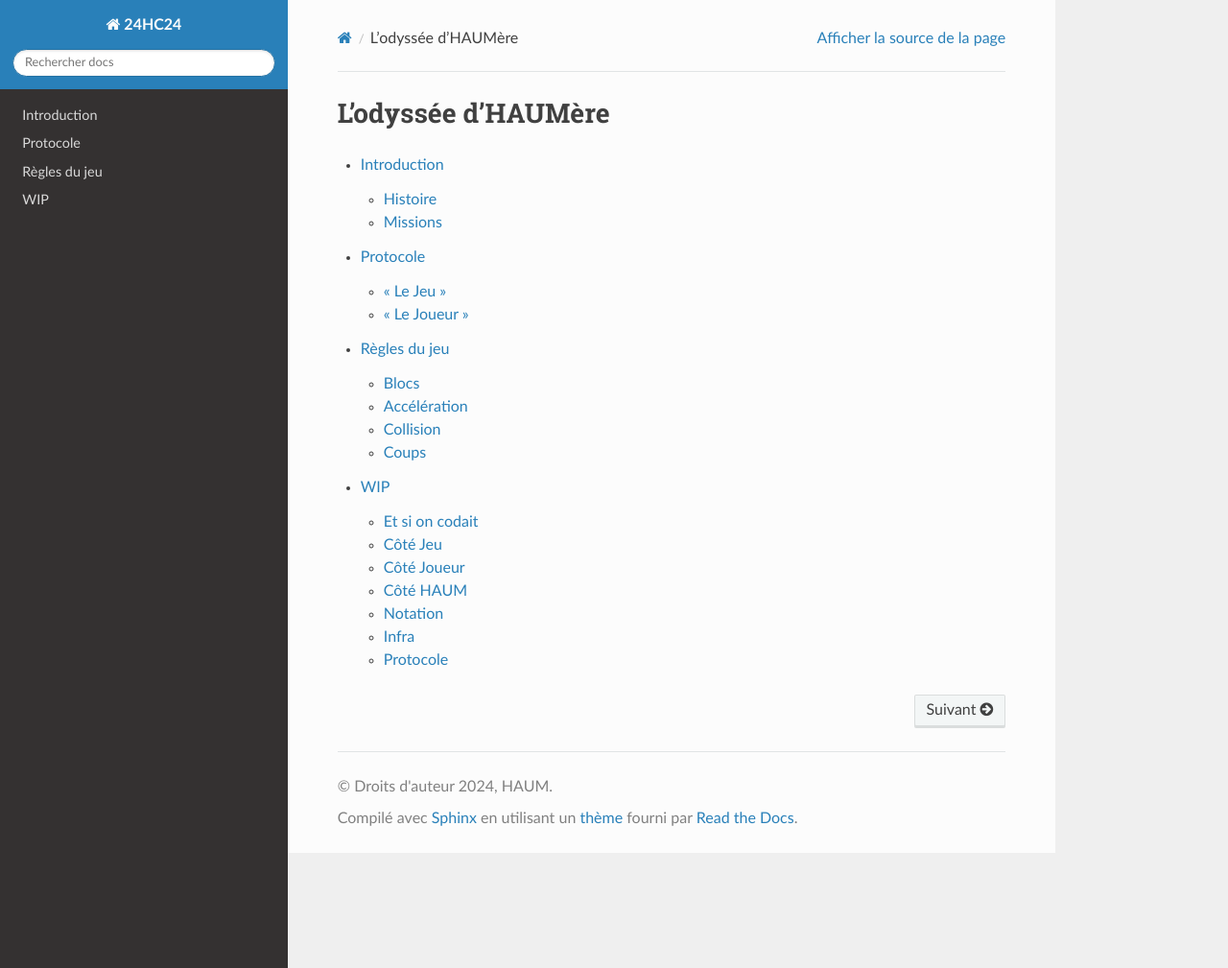
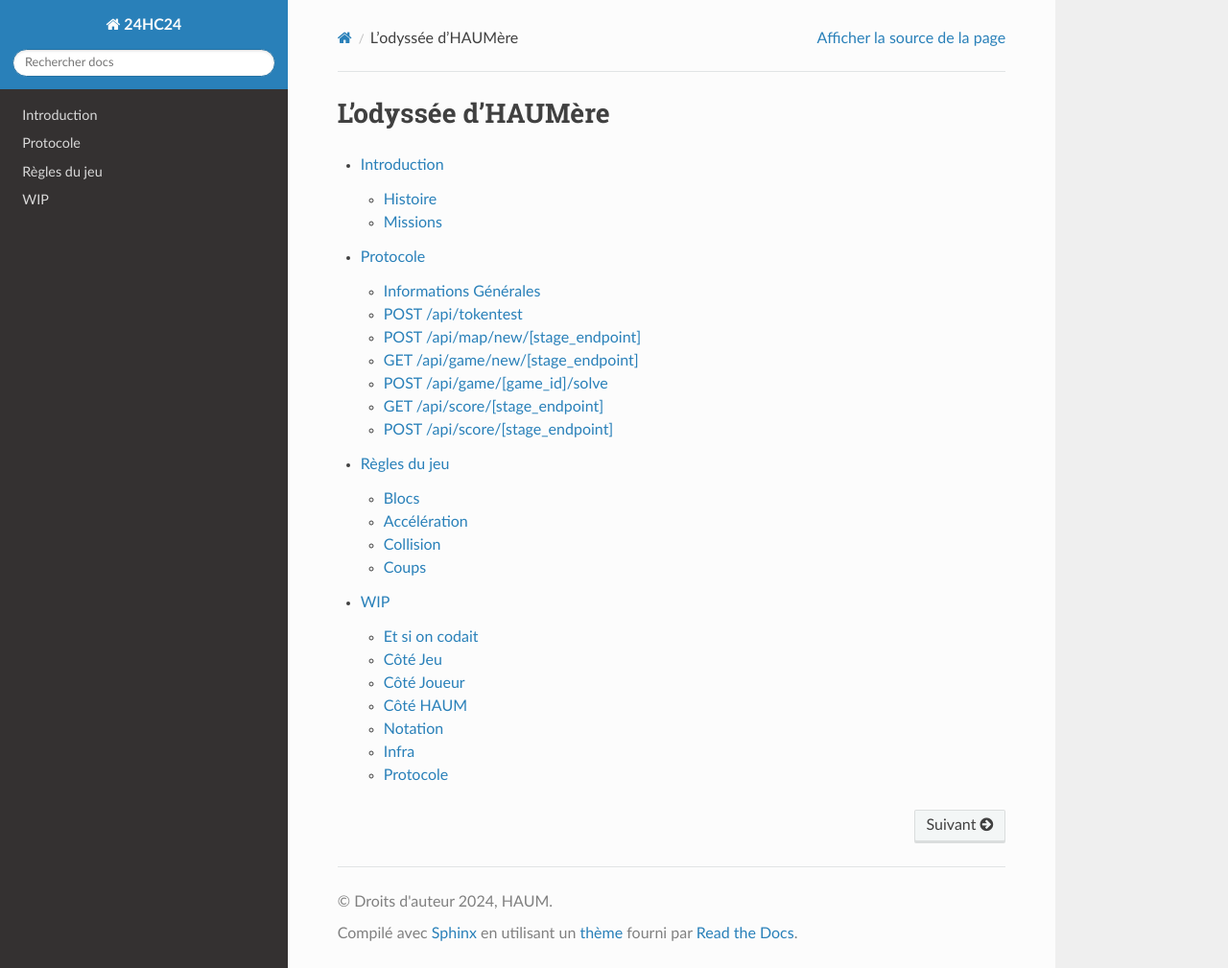
Before and after one commit to haum/24hc24, a Sphinx documentation site: the page built from documentation/index.rst, in a window 1280 px wide and 1009 px high. Shown: the whole window at 96% size. Built offline with Sphinx 7.4.7 and the Read the Docs theme 2.0.0, drawn with Linux system fonts in a browser that asks for light colours; part of the change alters nothing that is shown.

````diff
--- a/documentation/protocole.rst
+++ b/documentation/protocole.rst
@@ -4,20 +4,132 @@ Protocole
 Toutes les communications se font avec le serveur du HAUM, et se fera avec une interface REST/JSON.
 Les programmes seront exécutés sur les machines des participants.
 
-"Le Jeu"
---------
+..
 
-Envoyer la carte
-""""""""""""""""
+   "Le Jeu"
+   --------
 
-Valider les déplacements
-""""""""""""""""""""""""
+   Envoyer la carte
+   """"""""""""""""
 
-"Le Joueur"
------------
+   Valider les déplacements
+   """"""""""""""""""""""""
 
-Récupérer la carte
-""""""""""""""""""
+   "Le Joueur"
+   -----------
 
-Envoyer les déplacements
-""""""""""""""""""""""""
+   Récupérer la carte
+   """"""""""""""""""
+
+   Envoyer les déplacements
+   """"""""""""""""""""""""
+
+Informations Générales
+----------------------
+
+Les requètes sont à envoyer en POST ou GET avec une payload JSON. Les réponses sont
+également en JSON. Le token d'authentification est à envoyer dans le header
+``Authorization`` de la requète sous la forme :
+
+```
+Authorization: Token <token>
+```
+
+Le code HTTP vous informe sur le succès ou non de la requète. La payload JSON retournée
+contient également un rappel du statut dans le champs ``status`` (soit ``success`` soit
+``error``) ainsi qu'un message dans le champs ``message``. Ces informations vous
+permettent de débugger votre code.
+
+POST /api/tokentest
+-------------------
+
+Infos
+*****
+
+- Payload: ``{}``
+
+Retours possibles
+*****************
+
+- 200: ``{'message': 'Token is valid'}``
+
+POST /api/map/new/[stage_endpoint]
+----------------------------------
+
+Infos
+*****
+
+- GET params: 'stage_endpoint' (facultatif)
+- payload: ``{'map': string multiligne}``
+
+Retours possibles
+*****************
+
+- 200 OK: ``{'message': 'Map created'}``
+- 404 NOT FOUND: ``{'message': 'No stage named <stage_endpoint> found'}``
+- 403 FORBIDDEN: ``{'message': 'Stage <stage_endpoint> is not running'}``
+- 400 BAD REQUEST: ``{'message': 'No map data found'}``
+- 400 BAD REQUEST: ``{'message': 'Invalid map', 'map_error': str}``
+
+
+GET /api/game/new/[stage_endpoint]
+----------------------------------
+
+Infos
+*****
+
+- GET params: 'stage_endpoint' (facultatif)
+
+Retours possibles
+*****************
+
+- 404 NOT FOUND: ``{'message': 'No stage named <stage_endpoint> found'}``
+- 403 FORBIDDEN: ``{'message': 'Stage <stage_endpoint> is not running'}``
+- 402 PAYMENT REQUIRED: ``{'message': 'No more maps to play'}``
+- 200 OK: ``{'game_id': int, 'map_data': string multiligne}``
+
+POST /api/game/[game_id]/solve
+------------------------------
+
+Infos
+*****
+
+- GET params: 'game_id' (int, obligatoire)
+- payload: ``{'moves': string multiligne}``
+
+Retours possibles
+*****************
+
+- 400 BAD REQUEST: ``{'message': 'Moves are required'}``
+- 404 NOT FOUND: ``{'message': 'No game with id <game_id> found'}``
+- 403 FORBIDDEN: ``{'message': 'You are not allowed to propose a solution for this game'}``
+- 200 OK: ``{'message': str, 'victory': bool, 'reference_score': float}``
+
+GET /api/score/[stage_endpoint]
+-------------------------------
+
+Infos
+*****
+
+- GET params: 'stage_endpoint' (facultatif)
+
+Retours possibles
+*****************
+
+- 404 NOT FOUND: ``{'message': 'No stage named <stage_endpoint> found'}``
+- 200 OK: ``{'game_id': int, 'map_data': string multiligne, 'moves': string multiligne}``
+
+POST /api/score/[stage_endpoint]
+--------------------------------
+
+Infos:
+
+- GET params: 'stage_endpoint' (facultatif)
+- payload: ``{'game_id': int, 'score': float}``
+
+- 404 NOT FOUND: ``{'message': 'No stage named <stage_endpoint> found'}``
+- 400 BAD REQUEST: ``{'message': 'This game does not belong to stage <stage_endpoint>'}``
+- 404 NOT FOUND: ``{'message': 'No game with id <game_id> found'}``
+- 403 FORBIDDEN: ``{'message': 'You are not allowed to score this game'}``
+- 403 FORBIDDEN: ``{'message': 'This game has already been scored'}``
+- 200 OK: ``{'message': 'Score saved'}``
````
